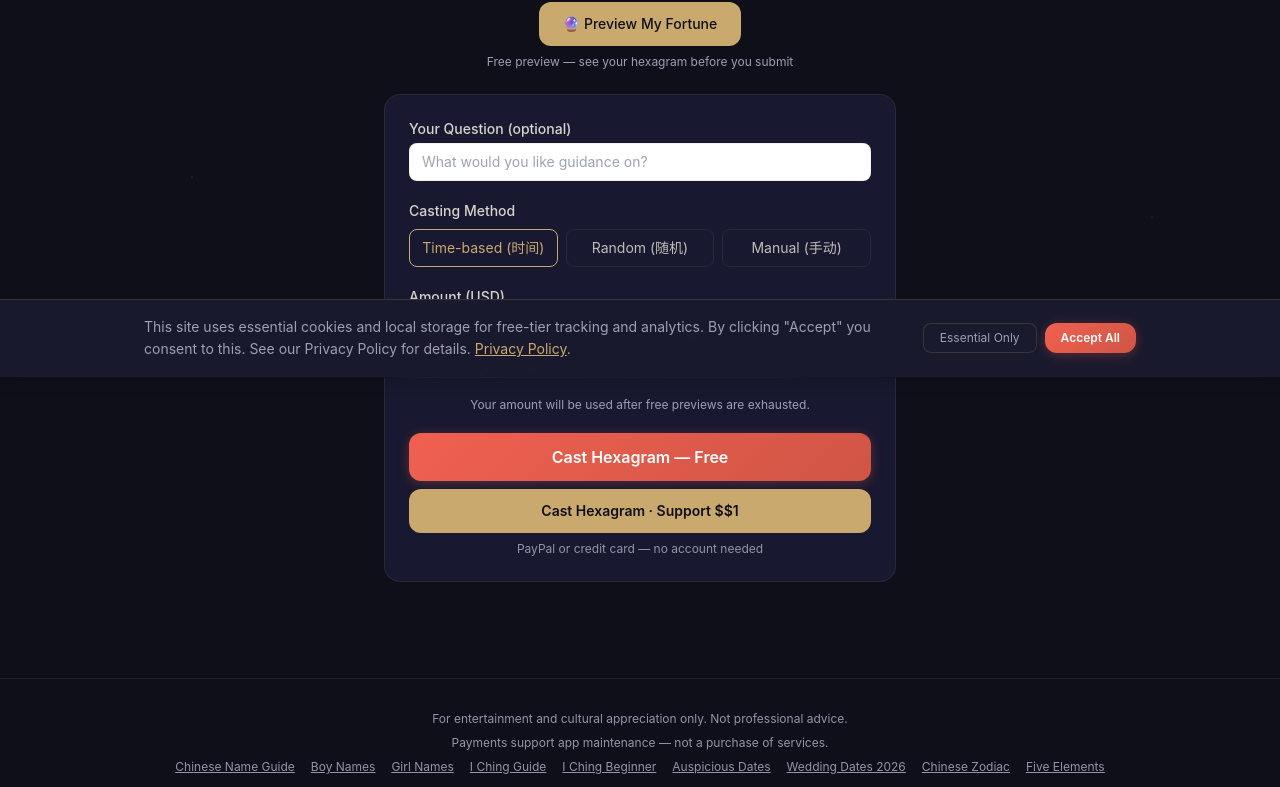
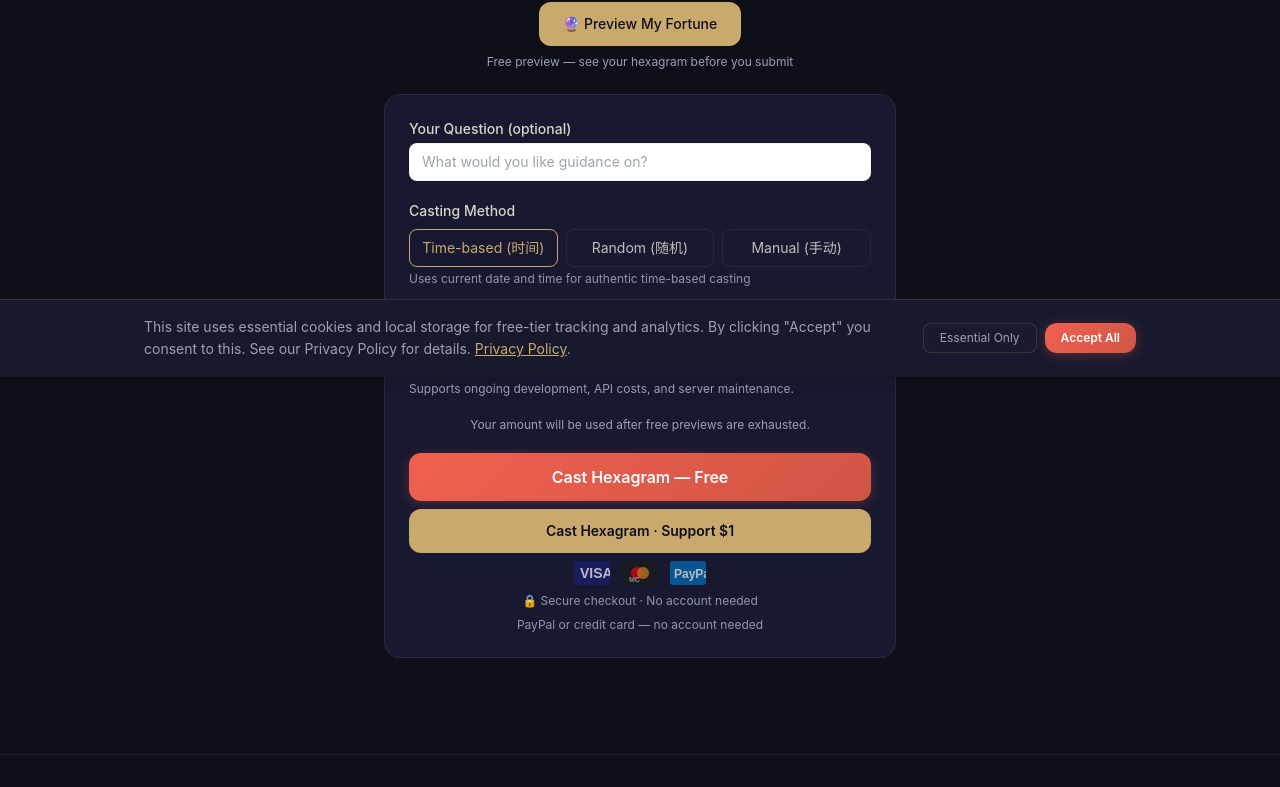
Before and after one commit to lionpon/chinese-culture-app, a Next.js app: page /about/divination in a window 1280 px wide. Shown: the part 423-1210 px from the top of the page. Built offline with nearby package versions, Linux system fonts and the light colour scheme; no server answers; the database is empty.

Commit message:
fix: trust badges on free-tier view, double dollar sign, divination time hint

```diff
--- a/messages/en.json
+++ b/messages/en.json
@@ -51,9 +51,9 @@
     "submit": {
       "processing": "Processing...",
       "free": "{label} — Free",
-      "paid": "{label} · Support ${amount}",
+      "paid": "{label} · Support {amount}",
       "helper": "Supports ongoing development & server costs",
-      "paidSimple": "Get Your Reading · ${amount}",
+      "paidSimple": "Get Your Reading · {amount}",
       "cardNote": "PayPal or credit/debit card — no PayPal account needed",
       "paidNote": "PayPal or credit card — no account needed"
     },
@@ -294,7 +294,8 @@
       "secondNum": "Second",
       "thirdNum": "Third",
       "previewNote": "Your amount will be used after free previews are exhausted.",
-      "submit": "Cast Hexagram"
+      "submit": "Cast Hexagram",
+      "timeHint": "Uses current date and time for authentic time-based casting"
     },
     "example": {
       "summary": "Example result — see what you'll get",
--- a/messages/ja.json
+++ b/messages/ja.json
@@ -51,9 +51,9 @@
     "submit": {
       "processing": "処理中...",
       "free": "{label} — 無料",
-      "paid": "{label} · ${amount} 支援",
+      "paid": "{label} · {amount} 支援",
       "helper": "ご支援がサービスの維持に役立ちます",
-      "paidSimple": "結果を見る · ${amount}",
+      "paidSimple": "結果を見る · {amount}",
       "cardNote": "PayPalまたはクレジットカード — PayPalアカウント不要",
       "paidNote": "PayPalまたはクレジットカード — アカウント不要"
     },
@@ -294,7 +294,8 @@
       "secondNum": "2番目",
       "thirdNum": "3番目",
       "previewNote": "無料プレビューが尽きると支援額が使用されます。",
-      "submit": "卦を立てる"
+      "submit": "卦を立てる",
+      "timeHint": "現在の日時を使用します"
     },
     "example": {
       "summary": "結果の例 — 何が得られるか確認",
--- a/messages/ko.json
+++ b/messages/ko.json
@@ -51,9 +51,9 @@
     "submit": {
       "processing": "처리 중...",
       "free": "{label} — 무료",
-      "paid": "{label} · ${amount}",
+      "paid": "{label} · {amount}",
       "helper": "PayPal 또는 신용카드 — PayPal 계정 불필요",
-      "paidSimple": "결과 보기 · ${amount}",
+      "paidSimple": "결과 보기 · {amount}",
       "cardNote": "PayPal 또는 신용카드 — PayPal 계정 불필요",
       "paidNote": "PayPal 또는 신용카드 — 계정 불필요"
     },
@@ -294,7 +294,8 @@
       "secondNum": "두 번째",
       "thirdNum": "세 번째",
       "previewNote": "무료 미리보기 소진 후 금액이 사용됩니다.",
-      "submit": "괘상 뽑기"
+      "submit": "괘상 뽑기",
+      "timeHint": "현재 날짜와 시간을 사용합니다"
     },
     "example": {
       "summary": "예시 결과 — 받으실 내용을 미리 확인하세요",
--- a/messages/ru.json
+++ b/messages/ru.json
@@ -51,9 +51,9 @@
     "submit": {
       "processing": "Обработка...",
       "free": "{label} — Бесплатно",
-      "paid": "{label} · Поддержать ${amount}",
+      "paid": "{label} · Поддержать {amount}",
       "helper": "Ваш вклад помогает поддерживать сервис",
-      "paidSimple": "Получить результат · ${amount}",
+      "paidSimple": "Получить результат · {amount}",
       "cardNote": "PayPal или банковская карта — аккаунт PayPal не нужен",
       "paidNote": "PayPal или банковская карта — аккаунт не нужен"
     },
@@ -294,7 +294,8 @@
       "secondNum": "Второе",
       "thirdNum": "Третье",
       "previewNote": "Сумма взноса будет использована после исчерпания бесплатных предпросмотров.",
-      "submit": "Бросить Гексаграмму"
+      "submit": "Бросить Гексаграмму",
+      "timeHint": "Использует текущие дату и время"
     },
     "example": {
       "summary": "Пример результата — посмотрите, что вы получите",
--- a/src/app/[locale]/divination/page.tsx
+++ b/src/app/[locale]/divination/page.tsx
@@ -165,6 +165,9 @@ export default function DivinationPage() {
  </button>
  ))}
  </div>
+ {method === "time" && (
+   <p className="text-xs mt-1" style={{ color: "var(--text-dim)" }}>{t("form.timeHint")}</p>
+ )}
  </div>
  {method === "manual" && (
  <div>
--- a/src/components/SubmitButton.tsx
+++ b/src/components/SubmitButton.tsx
@@ -35,6 +35,9 @@ export default function SubmitButton({
         >
           {t("submit.paid", { label, amount: `$${amt}` })}
         </button>
+        <div className="mt-3">
+          <PaymentTrustBadges />
+        </div>
         <p className="text-center text-xs" style={{ color: "var(--text-dim)" }}>
           {t("submit.paidNote")}
         </p>
```
